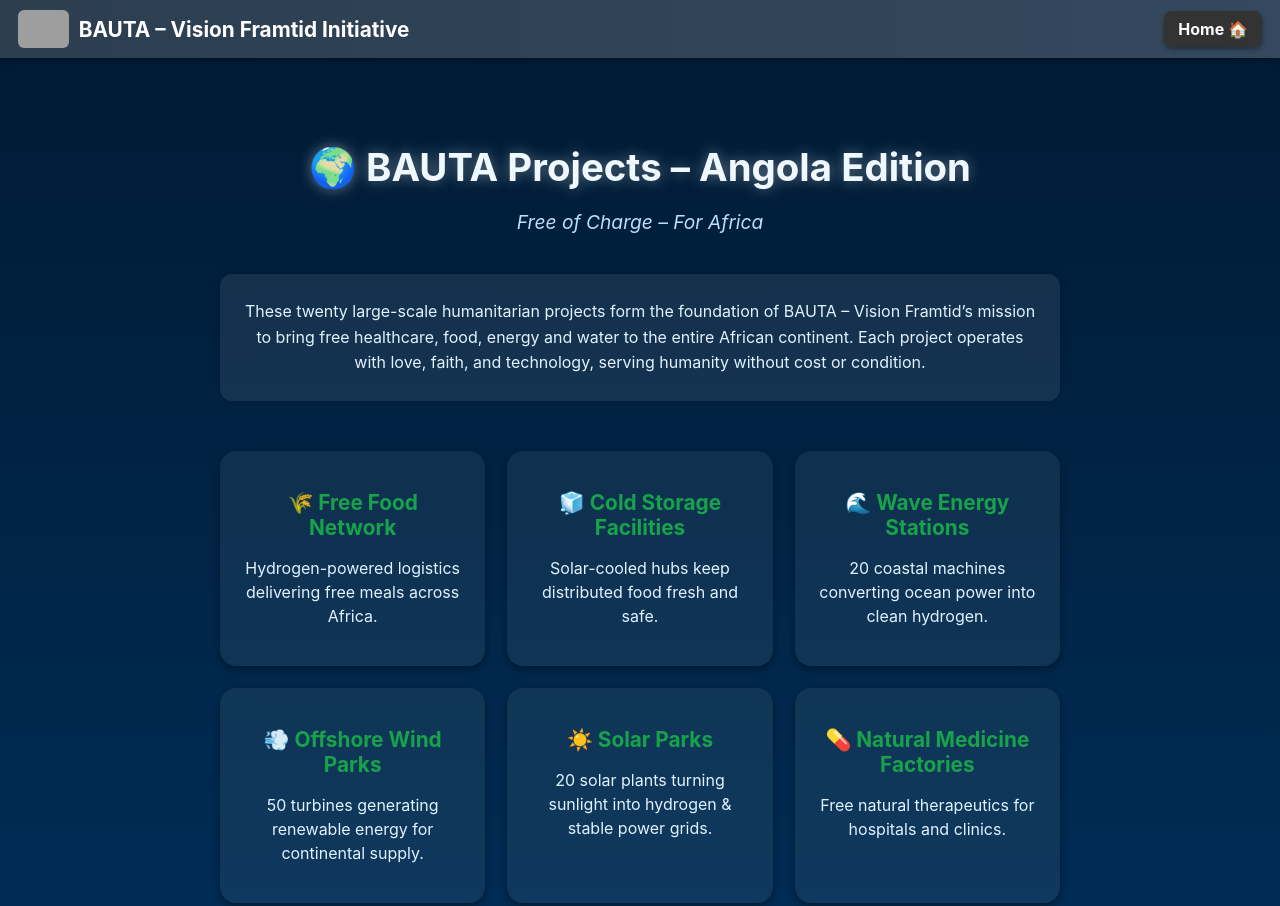
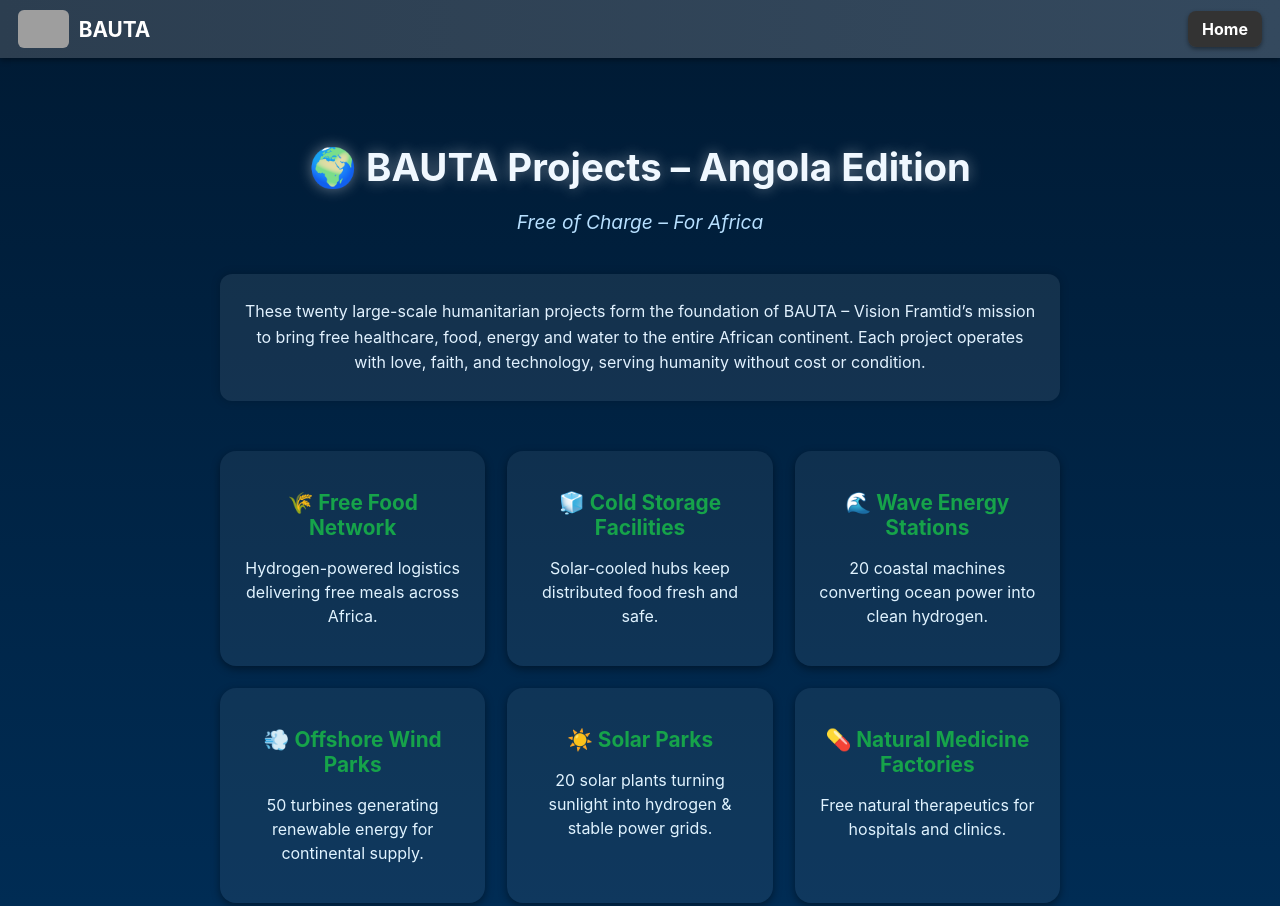
Before and after one commit to magnussandberg72/Bauta-Project-site, a plain HTML site: page projects.html in a window 1280 px wide. Shown: the top 906 px of the page. Drawn offline with Linux system fonts and the light colour scheme; grey boxes are pictures that could not be loaded.

Commit message:
Update projects.html

```diff
--- a/projects.html
+++ b/projects.html
@@ -5,7 +5,7 @@
   <meta name="viewport" content="width=device-width, initial-scale=1.0" />
   <title>BAUTA Projects 🌍 – Vision Framtid Initiative</title>
   <meta name="description" content="BAUTA – Angola Edition projects: free food, energy, medicine and water for Africa. Vision Framtid builds hope through love and technology." />
-  <link rel="icon" type="image/png" href="../public/bauta_logo.png" />
+  <link rel="icon" type="image/png" href="public/bauta_logo.png" />
 
   <style>
     body {
@@ -174,11 +174,11 @@
 <body>
   <header>
     <div class="left">
-      <img src="../public/bauta_logo.png" alt="BAUTA logo" />
-      <span>BAUTA – Vision Framtid Initiative</span>
+      <img src="public/bauta_logo.png" alt="BAUTA logo" />
+      <span>BAUTA</span>
     </div>
     <div class="right">
-      <a href="index.html">Home 🏠</a>
+      <a href="index.html">Home</a>
     </div>
   </header>
 
```
